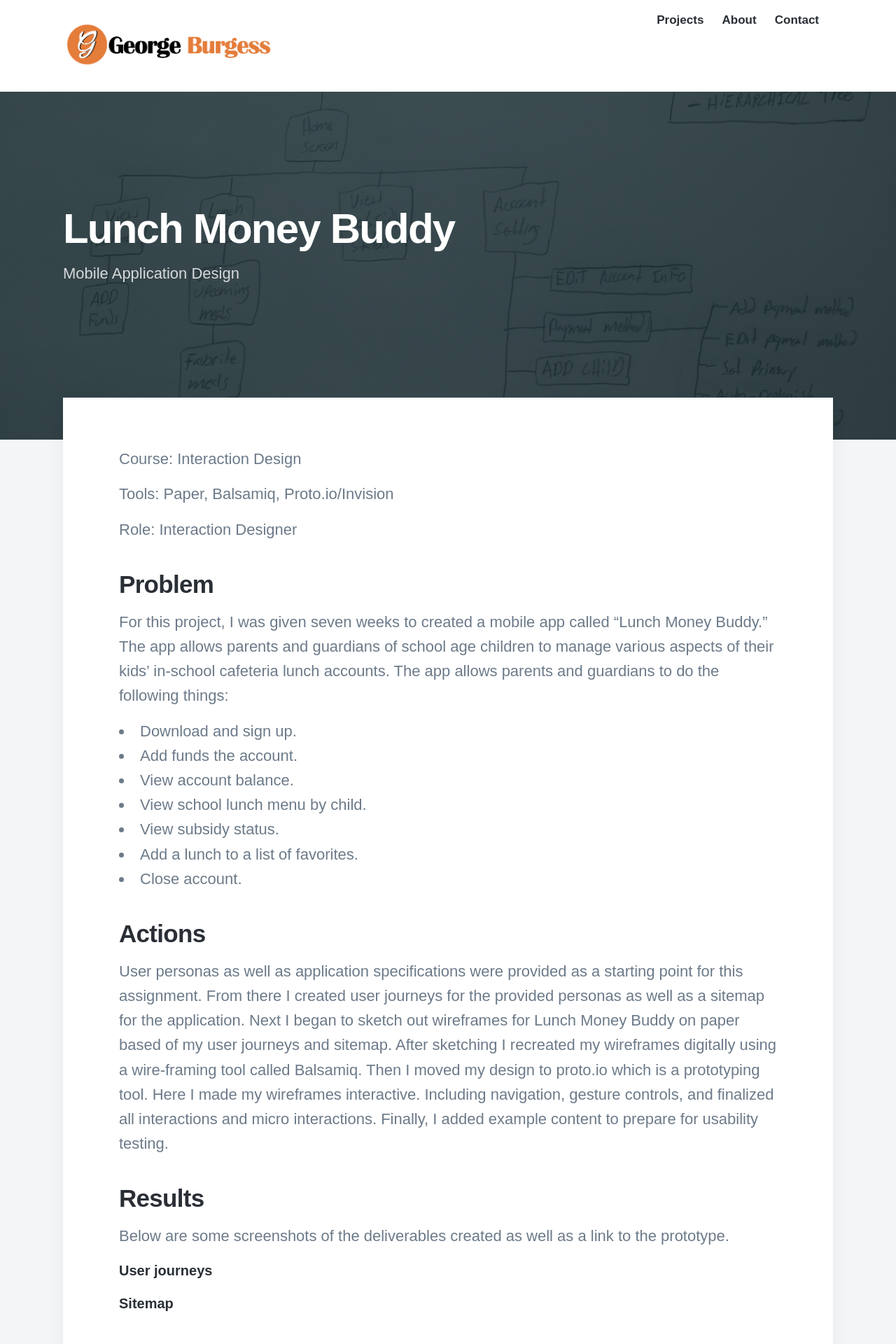
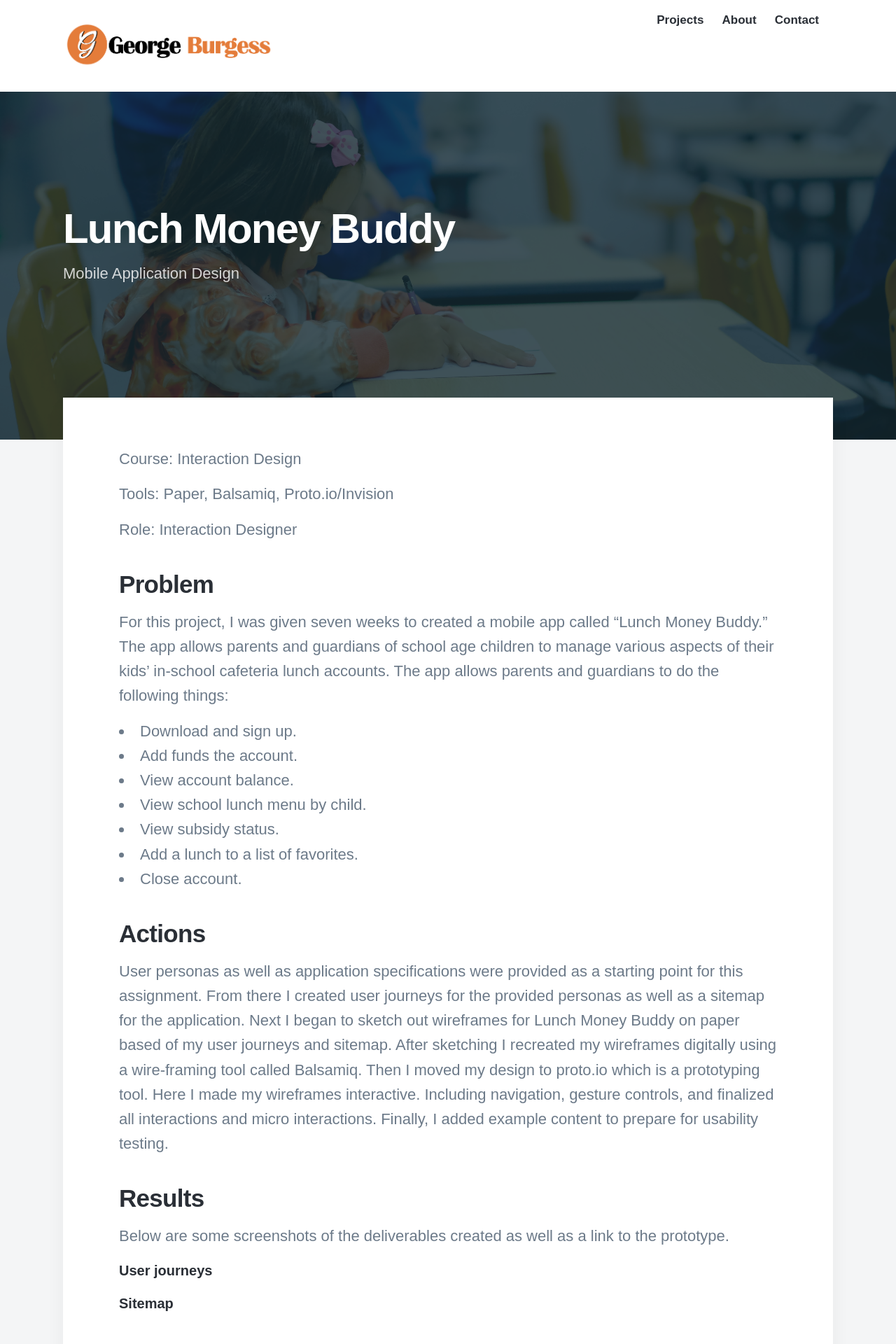
Before and after one commit to GeorgeBurgess0827/Webby, a Jekyll site: the page built from _projects/2018-06-30-Lunch-Money-Buddy.md, in a window 1280 px wide. Shown: the top 1920 px of the page at 70% size. Built offline with Jekyll 4.4.1, drawn with Linux system fonts in a browser that asks for light colours; nearby versions of some CDN libraries; some web fonts are replaced.

Commit message:
Update 2018-06-30-Lunch-Money-Buddy.md

```diff
--- a/_projects/2018-06-30-Lunch-Money-Buddy.md
+++ b/_projects/2018-06-30-Lunch-Money-Buddy.md
@@ -3,7 +3,7 @@ title: 'Lunch Money Buddy'
 subtitle: 'Mobile Application Design'
 date: 2018-06-26 00:00:00
 description: A mobile app that allows parents and guardians to manage various aspects of their kids’ school cafeteria lunch accounts.
-featured_image: '/images/Lunch-Money-Buddy/SiteMap-Sketch-1.jpg'
+featured_image: '/images/Lunch-unsplash.jpg'
 ---
 
 Course: Interaction Design
```
